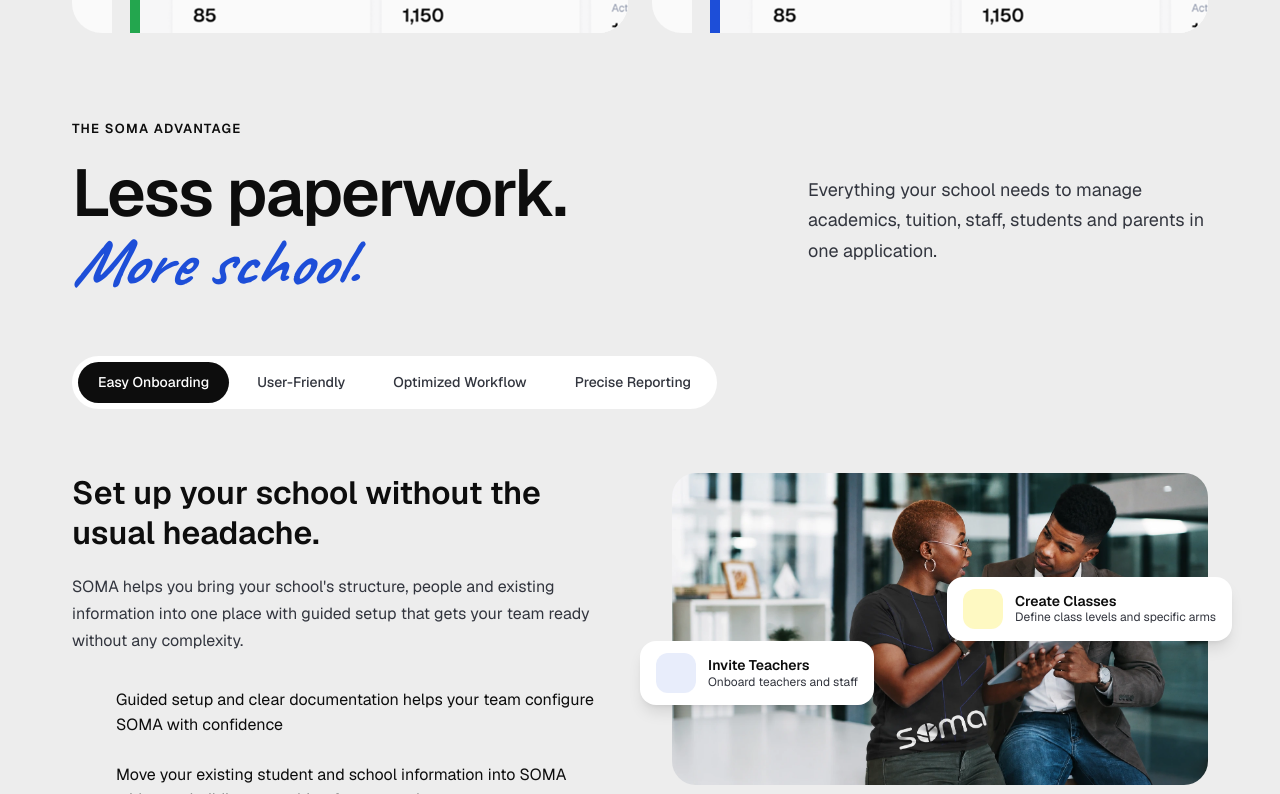
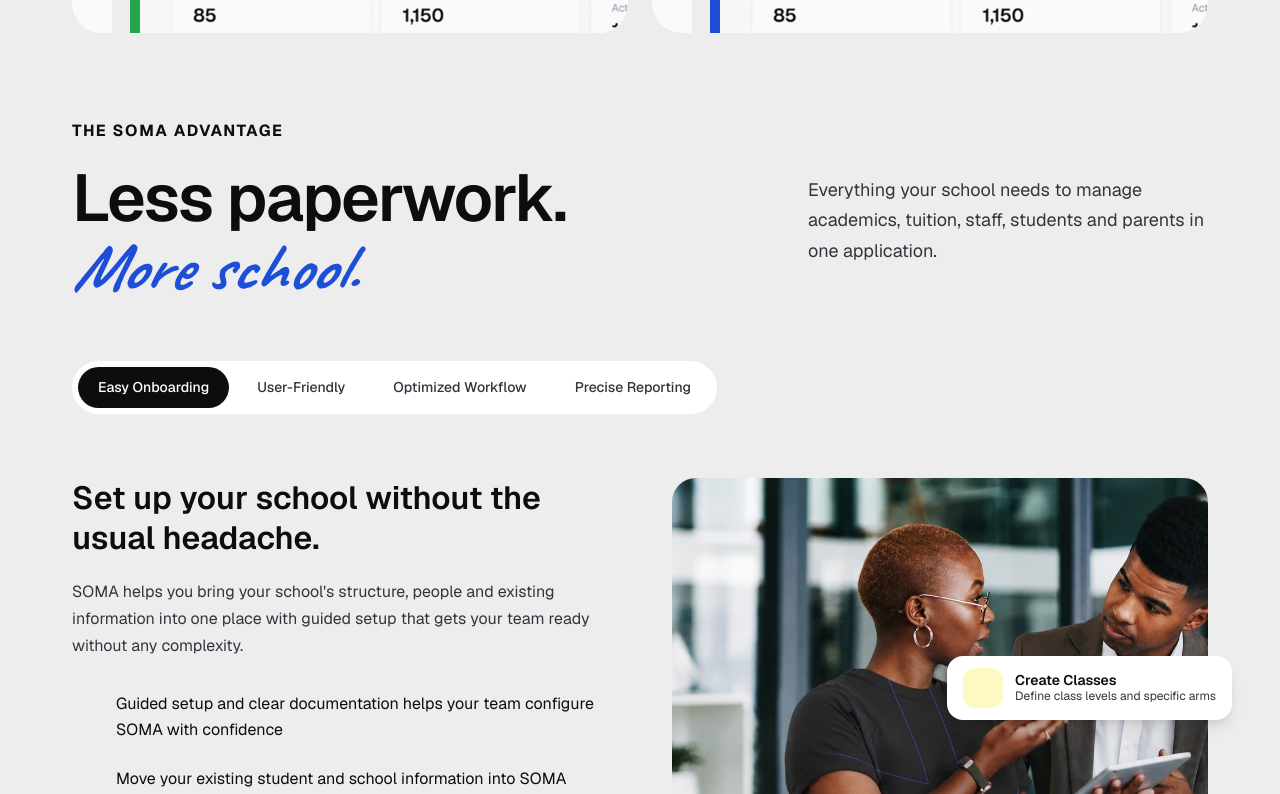
Before and after one commit to nimaappsss-web/soma-landing, a Next.js app: page / in a window 1280 px wide. Shown: the part 2386-3180 px from the top of the page. Built offline with nearby package versions, Linux system fonts and the light colour scheme; some icons are missing.

Commit message:
fix: section 4 images 476px squares

```diff
--- a/src/features/landing/components/FourthSection.tsx
+++ b/src/features/landing/components/FourthSection.tsx
@@ -141,7 +141,7 @@
       {/* Header */}
       <div className="flex flex-col md:flex-row justify-between gap-8 md:gap-16 mb-10 md:mb-14">
         <div>
-          <p className="text-[13px] font-semibold text-soma-black tracking-widest uppercase mb-5">
+          <p className="text-sm sm:text-base font-bold text-soma-black tracking-widest uppercase mb-5">
             The SOMA Advantage
           </p>
           <h2 className="text-[40px] md:text-[52px] lg:text-[66px] font-semibold leading-[1.05] tracking-tight text-soma-black">
@@ -209,9 +209,9 @@
             <Image
               src={activeContent.image}
               alt={activeContent.label}
-              width={600}
-              height={500}
-              className="w-full h-auto object-cover"
+              width={476}
+              height={476}
+              className="w-full h-auto aspect-square object-cover"
             />
           </div>
           {/* Floating cards */}
```
